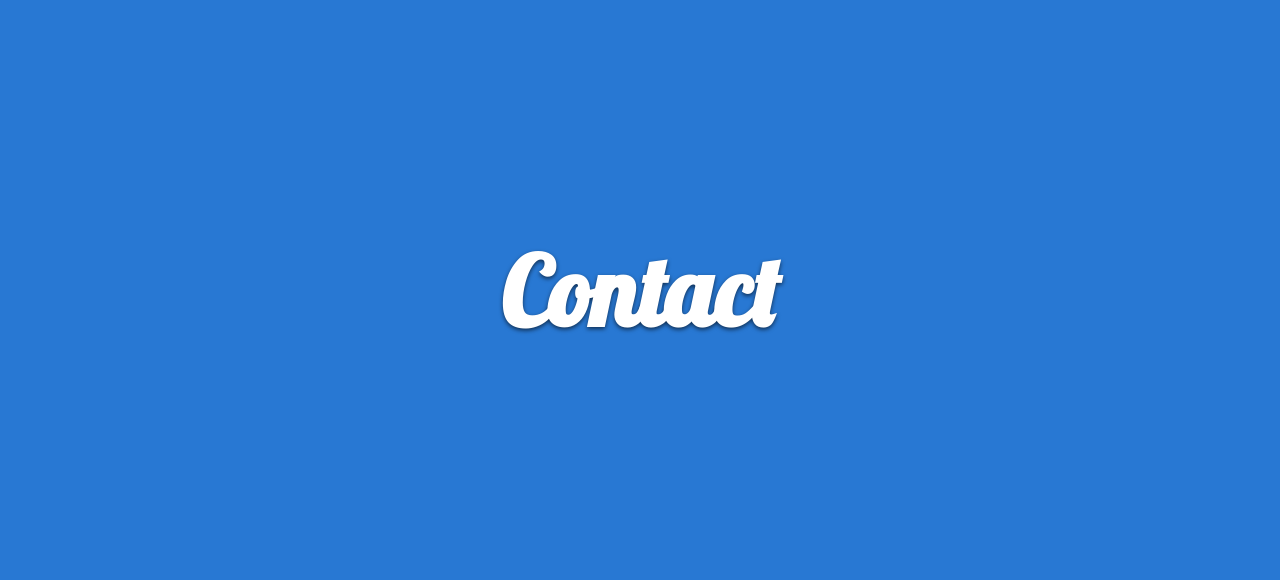
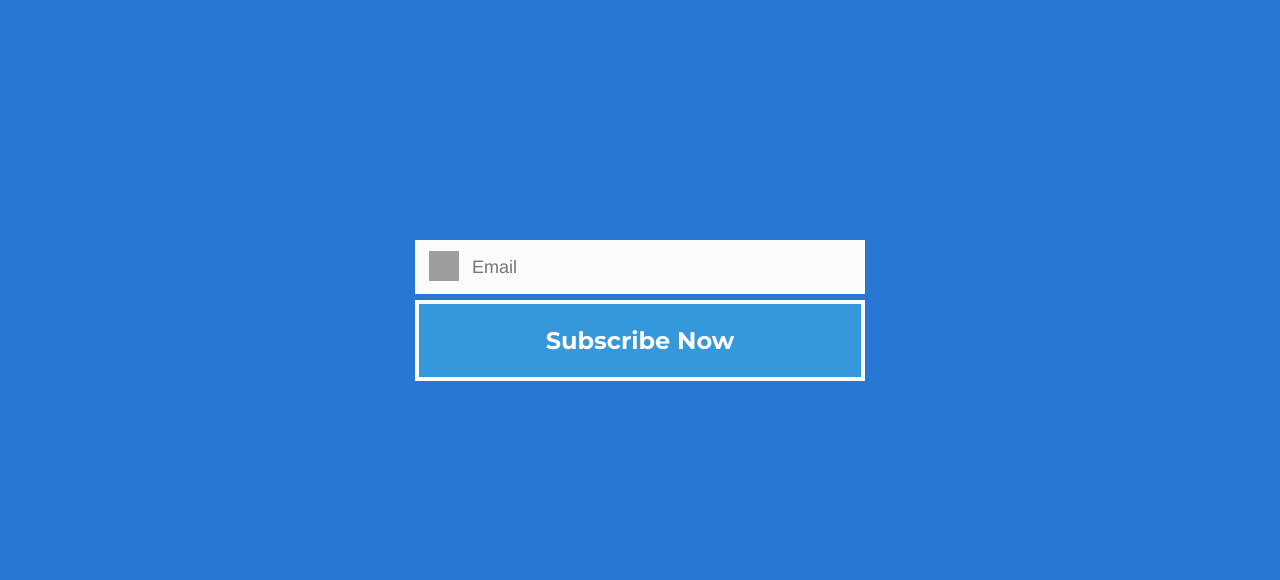
Before and after one commit to Andaroth/fil-rouge-Folo-The-Source, a PHP site: page / in a window 1280 px wide. Shown: the part 3297-3877 px from the top of the page. Run offline with PHP 8.4, Linux system fonts and the light colour scheme; grey boxes are pictures that could not be loaded.

Commit message:
adding form

```diff
--- a/Folo-The-Source/index.html
+++ b/Folo-The-Source/index.html
@@ -27,7 +27,16 @@
         <h1>Photos</h1>
 	</div>
 	<div class="fifthPage">
-        <h1>Contact</h1>
+			<div id="form-main">
+					<div id="form-div">
+					  <form class="form" id="form1">
+						<p class="email">
+						  <input name="email" type="text" class="validate[required,custom[email]] feedback-input" id="email" placeholder="Email" />
+						</p>
+						<div class="submit">
+						  <input type="submit" value="Subscribe Now" id="button-blue"/>
+					  </form>
+					</div>
     </div>
 </body>
 
--- a/Folo-The-Source/style.css
+++ b/Folo-The-Source/style.css
@@ -1,4 +1,139 @@
 @import url('https://fonts.googleapis.com/css?family=Open+Sans:300,400,700');
+
+@import url(https://fonts.googleapis.com/css?family=Montserrat:400,700);
+
+
+
+#form-main{
+	width:100%;
+	float:left;
+	padding-top:0px;
+	text-align: center;
+	display: flex;
+	flex-direction: column;
+	justify-content: center;
+}
+
+#form-div {
+	padding-left:35px;
+	padding-right:35px;
+	padding-top:35px;
+	padding-bottom:50px;
+	width: 450px;
+	float: left;
+	left: 50%;
+	position: absolute;
+  	margin-top:30px;
+	margin-left: -260px;
+ 	 -moz-border-radius: 7px;
+ 	 -webkit-border-radius: 7px;
+
+}
+
+.feedback-input {
+	color:#3c3c3c;
+	font-family: Helvetica, Arial, sans-serif;
+  	font-weight:500;
+	font-size: 18px;
+	border-radius: 0;
+	line-height: 22px;
+	background-color: #fbfbfb;
+	padding: 13px 13px 13px 54px;
+	margin-bottom: 10px;
+	width:100%;
+	-webkit-box-sizing: border-box;
+	-moz-box-sizing: border-box;
+	-ms-box-sizing: border-box;
+	box-sizing: border-box;
+  border: 3px solid rgba(0,0,0,0);
+}
+
+.feedback-input:focus{
+	background: #fff;
+	box-shadow: 0;
+	border: 3px solid #3498db;
+	color: #3498db;
+	outline: none;
+  padding: 13px 13px 13px 54px;
+}
+
+.focused{
+	color:#30aed6;
+	border:#30aed6 solid 3px;
+}
+
+/* Icons ---------------------------------- */
+
+#email{
+	background-image: url(http://rexkirby.com/kirbyandson/images/email.svg);
+	background-size: 30px 30px;
+	background-position: 11px 8px;
+	background-repeat: no-repeat;
+}
+
+#email:focus{
+	background-image: url(http://rexkirby.com/kirbyandson/images/email.svg);
+	background-size: 30px 30px;
+  background-position: 11px 8px;
+	background-repeat: no-repeat;
+}
+
+
+
+
+#button-blue{
+	font-family: 'Montserrat', Arial, Helvetica, sans-serif;
+	float:left;
+	width: 100%;
+	border: #fbfbfb solid 4px;
+	cursor:pointer;
+	background-color: #3498db;
+	color:white;
+	font-size:24px;
+	padding-top:22px;
+	padding-bottom:22px;
+	-webkit-transition: all 0.3s;
+	-moz-transition: all 0.3s;
+	transition: all 0.3s;
+  margin-top:-4px;
+  font-weight:700;
+}
+
+#button-blue:hover{
+	background-color: rgba(0,0,0,0);
+	color: #0493bd;
+}
+
+.submit:hover {
+	color: #3498db;
+}
+
+.ease {
+	width: 0px;
+	height: 74px;
+	background-color: #fbfbfb;
+	-webkit-transition: .3s ease;
+	-moz-transition: .3s ease;
+	-o-transition: .3s ease;
+	-ms-transition: .3s ease;
+	transition: .3s ease;
+}
+
+.submit:hover .ease{
+  width:100%;
+  background-color:white;
+}
+
+@media only screen and (max-width: 580px) {
+	#form-div{
+		left: 3%;
+		margin-right: 3%;
+		width: 88%;
+		margin-left: 0;
+		padding-left: 3%;
+		padding-right: 3%;
+	}
+}
 
 * {
 	margin: 0;
```
